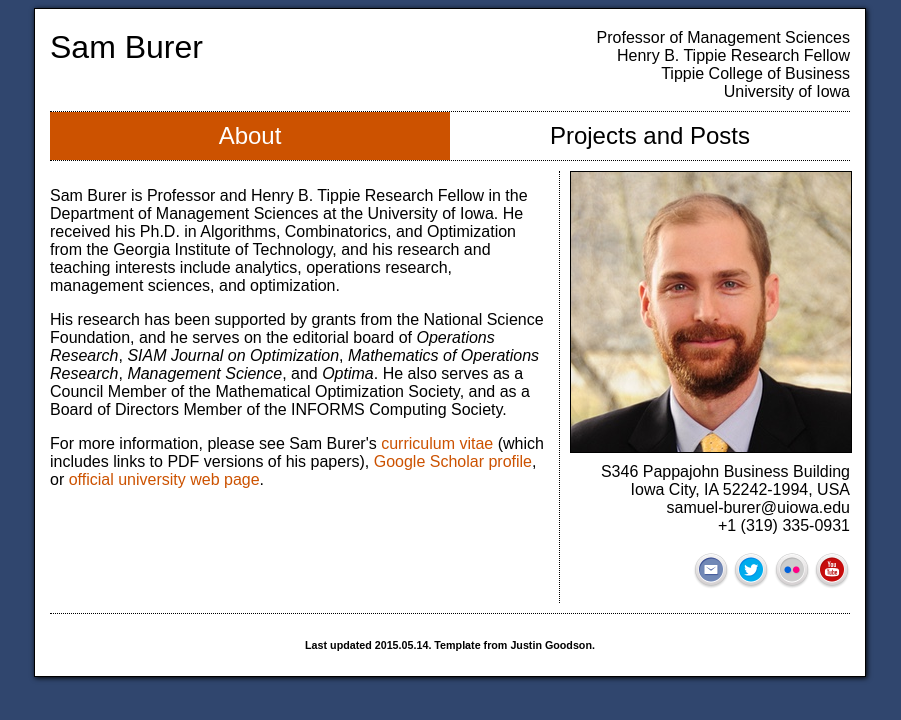
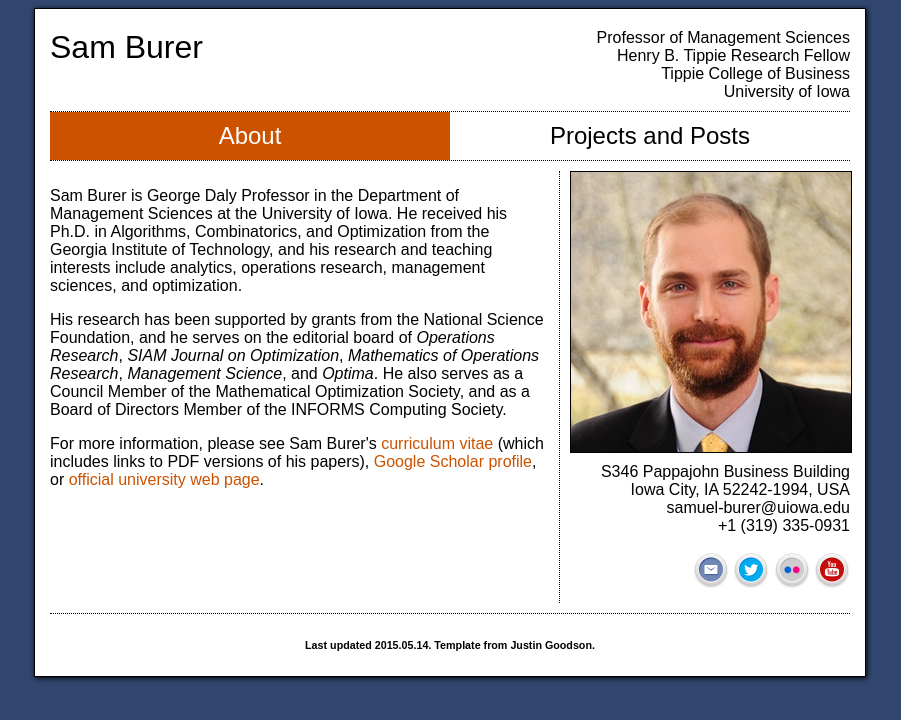
Before and after one commit to sburer/sburer.github.io, a Jekyll site: the page built from index.html, in a window 1280 px wide. Shown: the top 720 px of the page, without its empty margins (206-1107 px from the left). Built offline with Jekyll 4.4.1, drawn with Linux system fonts in a browser that asks for light colours; comment, search, counter and statistics services are not loaded.

Commit message:
Update CV and website to reflect new George Daly Professorship

```diff
--- a/index.html
+++ b/index.html
@@ -24,7 +24,7 @@ title: Sam Burer | Department of Management Sciences | Tippie College of Busines
 
 <p>
 
-Sam Burer is Professor and Henry B. Tippie Research Fellow in the
+Sam Burer is George Daly Professor in the
 Department of Management Sciences at the University of Iowa. He received
 his Ph.D. in Algorithms, Combinatorics, and Optimization from the
 Georgia Institute of Technology, and his research and teaching interests
```
Also changed, not shown: 1 other file.
